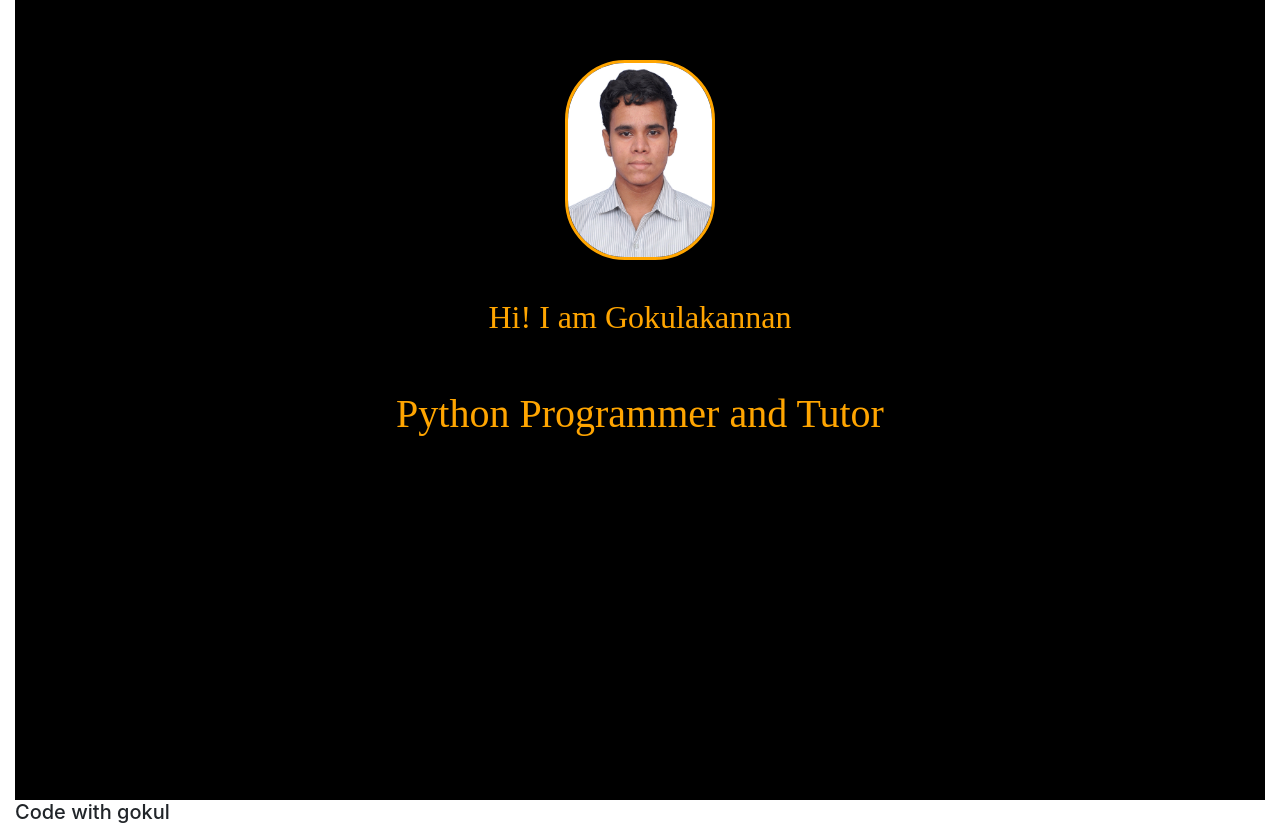
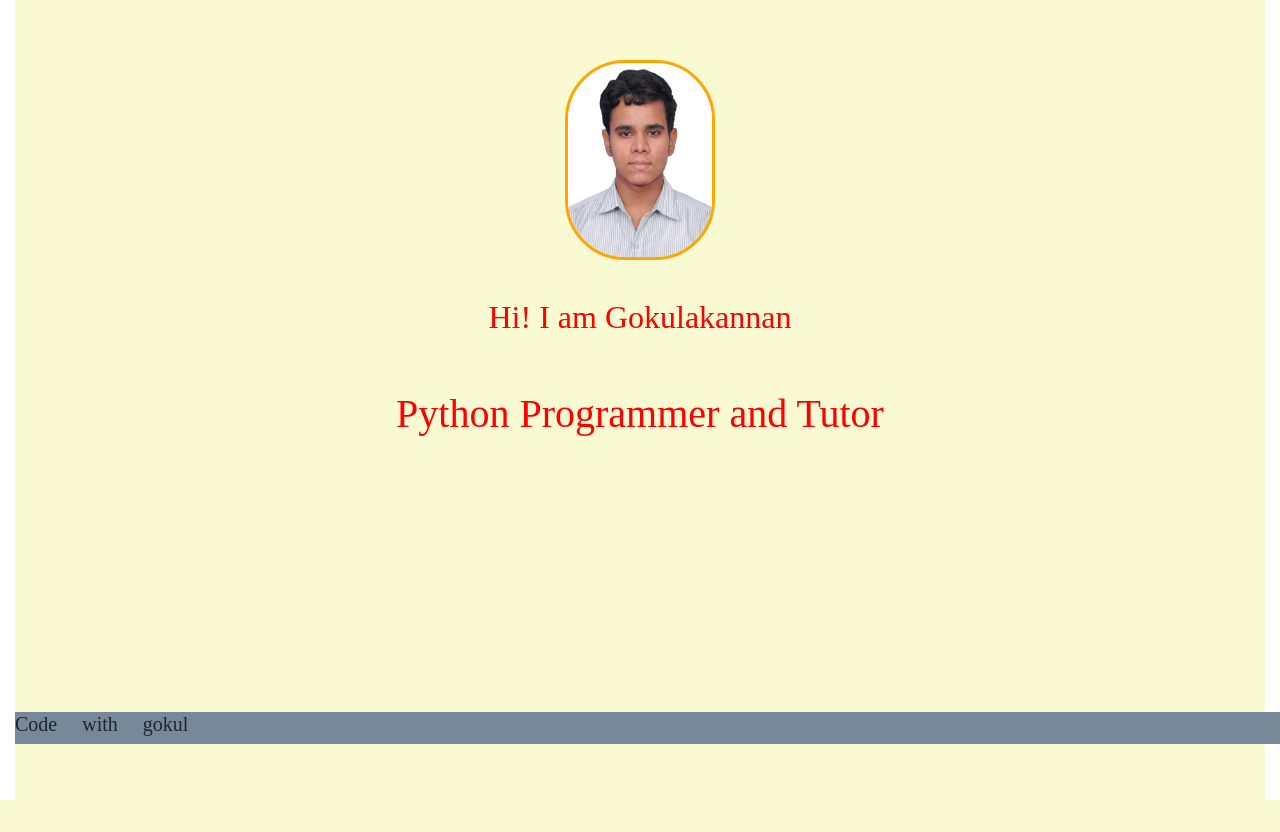
Before and after one commit to gokulakannan19/CodeWithGokul, a Django app: page / in a window 1280 px wide. Shown: the part 56-888 px from the top of the page. After the commit the page ends 856 px from the top, so only its background shows below. Run offline with Django 3.2, Linux system fonts and the light colour scheme; some libraries are stand-ins or nearby versions.

Commit message:
static file collection

```diff
--- a/static/mysite/css/mysite.css
+++ b/static/mysite/css/mysite.css
@@ -1,5 +1,5 @@
 .profile-overview{
-    background: black;
+    background: lightgoldenrodyellow;
     padding: 10px;
     height: 100vh;
     text-align: center;
@@ -7,7 +7,7 @@
 
 .profile-name{
     margin-top: 30px;
-    color: orange;
+    color: red;
     font-family: auto;
     padding: 8px;
 
@@ -15,18 +15,36 @@
 
 .profile-job{
     margin-top: 30px;
-    color: orange;
+    color: red;
     font-family: auto;
     padding: 8px;
 
 }
 
 .form-container{
+    -webkit-text-stroke-width: medium;
     margin-top: 30px;
     padding: 20px;
     background: aqua;
     border-style: double;
     border-color: red;
+}
+
+.contact-address{
+    font-size: larger;
+    font-style: inherit;
+    font-family: ui-monospace;
+    color: crimson;
+}
+
+footer{
+
+    position: fixed;
+    bottom: 0px;
+    background: lightslategrey;
+    width: -webkit-fill-available;
+    font-style: revert;
+    font-family: emoji;
 }
 
 #sender-name, #sender-email{
@@ -39,3 +57,10 @@
     border-style: solid;
     height: 100px;
 }
+
+.nav-title{
+    padding: 8px;
+    font-family: auto;
+    margin-top: 5px;
+    color: red;
+}
```
